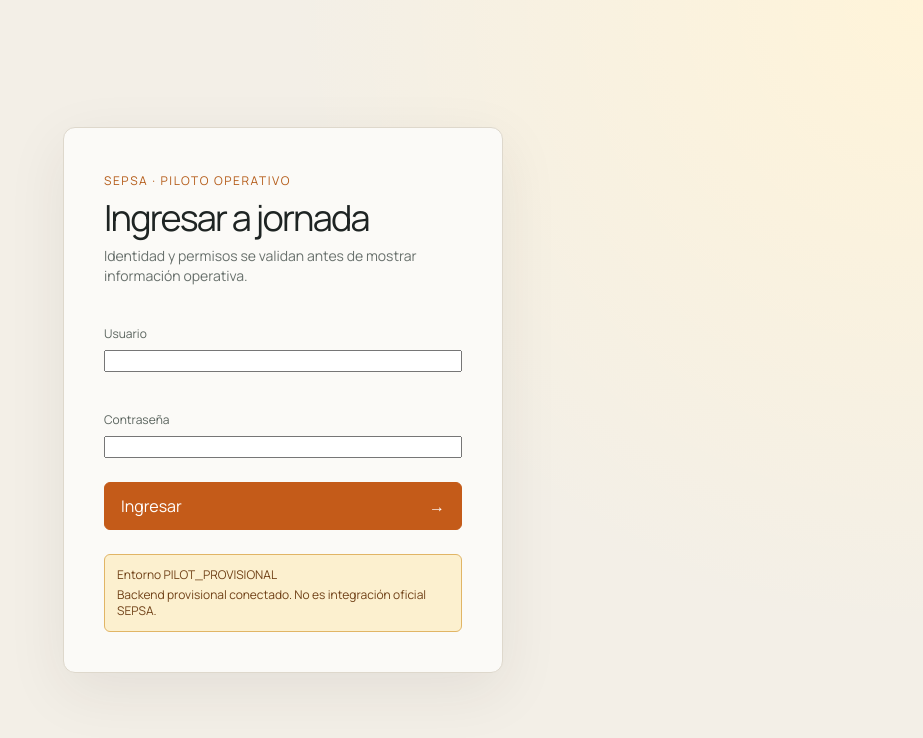
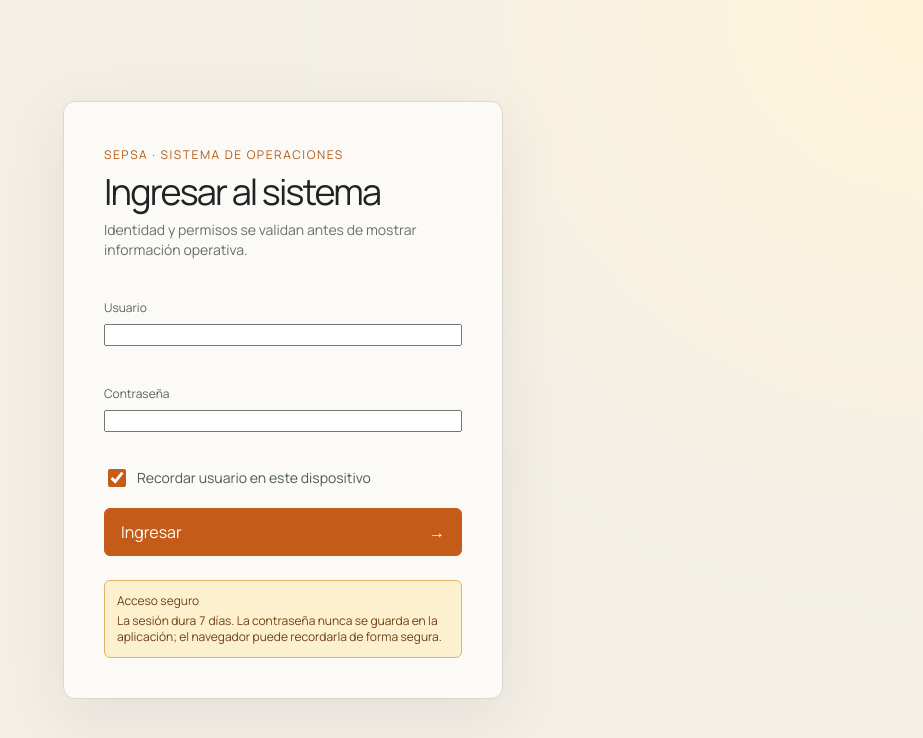
Before and after one commit to abdair-coca/SEPSA_villages, a React (Vite) app in the folder field-app/: page / in a window 1280 px wide. Shown: the top 738 px of the page, without its empty margins (357-1280 px from the left). Built offline with nearby package versions, Linux system fonts and the light colour scheme; no server answers.

Commit message:
feat(field-app): sesion persistente y recordar usuario

```diff
--- a/field-app/src/App.tsx
+++ b/field-app/src/App.tsx
@@ -6,29 +6,49 @@
 import { FieldApp, LoginScreen, OperationsApp } from "./ui";
 import type { Session, WorkPackageEnvelope } from "./domain";
 import type { IdentityPort, OperationsAuthorityPort } from "./ports";
+import { clearStoredSession, persistSession, readStoredSession } from "./application/session-persistence";
 
 const authority = typeof indexedDB === "undefined" ? undefined : new IndexedDbAuthorityRepository();
 const pilotBackendUrl = import.meta.env.VITE_PILOT_BACKEND_URL?.trim();
 const remoteAuthority = pilotBackendUrl ? new HttpPilotClient({ baseUrl: pilotBackendUrl }) : undefined;
+export function App() {
+  const [session, setSession] = useState<Session | undefined>(() => readStoredSession());
+  useEffect(() => {
+    if (!session) return;
+    if (!isValidFutureDate(session.expiresAt)) {
+      clearStoredSession();
+      setSession(undefined);
+      return;
+    }
+    remoteAuthority?.restoreSession(session);
+  }, [session]);
 
-export function App() {
-  const [session, setSession] = useState<Session>();
-  if (remoteAuthority) return <ConnectedApp authority={remoteAuthority} session={session} onAuthenticated={setSession} onLogout={() => setSession(undefined)} />;
+  const authenticate = (nextSession: Session): void => {
+    persistSession(nextSession);
+    setSession(nextSession);
+  };
+  const logout = (): void => {
+    clearStoredSession();
+    setSession(undefined);
+  };
+
+  if (remoteAuthority) return <ConnectedApp authority={remoteAuthority} session={session} onAuthenticated={authenticate} onLogout={logout} />;
   if (!authority) return <FieldApp store={createUnavailableAppStore()} />;
-  if (!session) return <LoginScreen authority={authority} onAuthenticated={setSession} />;
-  if (session.role === "ADMIN") return <OperationsApp authority={authority} session={session} onLogout={() => setSession(undefined)} />;
-  return <TechnicianRuntime authority={authority} session={session} onLogout={() => setSession(undefined)} />;
+  if (!session) return <LoginScreen authority={authority} onAuthenticated={authenticate} />;
+  if (session.role === "ADMIN") return <OperationsApp authority={authority} session={session} onLogout={logout} />;
+  return <TechnicianRuntime authority={authority} session={session} onLogout={logout} />;
 }
 
 function ConnectedApp({ authority, session, onAuthenticated, onLogout }: { authority: IdentityPort & OperationsAuthorityPort & HttpPilotClient; session?: Session; onAuthenticated: (session: Session) => void; onLogout: () => void }) {
-  if (!session) return <LoginScreen authority={authority} onAuthenticated={onAuthenticated} environment="PILOT_PROVISIONAL" />;
+  if (!session) return <LoginScreen authority={authority} onAuthenticated={onAuthenticated} />;
   const logout = () => { void authority.logout(session).catch(() => undefined); onLogout(); };
-  if (session.role === "ADMIN") return <OperationsApp authority={authority} session={session} onLogout={logout} environment="PILOT_PROVISIONAL" />;
+  if (session.role === "ADMIN") return <OperationsApp authority={authority} session={session} onLogout={logout} technicianId="10000000-0000-4000-8000-000000000002" />;
   return <TechnicianRuntime authority={authority} session={session} onLogout={logout} remote />;
 }
 
 function TechnicianRuntime({ authority, session, onLogout, remote = false }: { authority: IdentityPort & OperationsAuthorityPort; session: Session; onLogout: () => void; remote?: boolean }) {
   const [store, setStore] = useState<ReturnType<typeof createAuthenticatedTechnicianStore>>();
+  const [refreshAssigned, setRefreshAssigned] = useState<(() => Promise<void>)>();
   const [error, setError] = useState<string>();
   const deviceId = getStableDeviceId();
 
@@ -37,10 +57,23 @@
     const repository = new IndexedDbLocalRepository({ technicianId: session.userId, deviceId });
     void (async () => {
       try {
-        const envelope = await loadPackage(authority, session, deviceId, repository);
-        const transport = remote ? authority as HttpPilotClient : new SimulatedAuthoritySyncTransport(authority as IndexedDbAuthorityRepository, session, repository);
-        const nextStore = createAuthenticatedTechnicianStore(session.userId, deviceId, { repository, seedPackage: envelope.package, transport, authorization: remote ? authority as HttpPilotClient : undefined });
-        if (active) setStore(nextStore); else await repository.close();
+         const envelope = await loadPackage(authority, session, deviceId, repository);
+         const transport = remote ? authority as HttpPilotClient : new SimulatedAuthoritySyncTransport(authority as IndexedDbAuthorityRepository, session, repository);
+         const nextStore = createAuthenticatedTechnicianStore(session.userId, deviceId, { repository, seedPackage: envelope.package, transport, authorization: remote ? authority as HttpPilotClient : undefined });
+         let refreshInFlight: Promise<void> | undefined;
+         const refreshAssignedPackage = async (): Promise<void> => {
+           if (refreshInFlight) return refreshInFlight;
+           refreshInFlight = (async () => {
+             const nextEnvelope = await loadPackage(authority, session, deviceId, repository);
+             await repository.savePackage(nextEnvelope);
+             await nextStore.refresh();
+           })().finally(() => { refreshInFlight = undefined; });
+           return refreshInFlight;
+         };
+         if (active) {
+           setStore(nextStore);
+           setRefreshAssigned(() => refreshAssignedPackage);
+         } else await repository.close();
       } catch (reason) {
         await repository.close();
         if (active) setError(reason instanceof Error ? reason.message : "No pudimos descargar órdenes asignadas.");
@@ -49,9 +82,15 @@
     return () => { active = false; void repository.close(); };
   }, [authority, deviceId, session]);
 
+  useEffect(() => {
+    if (!refreshAssigned) return;
+    const interval = setInterval(() => { void refreshAssigned().catch(() => undefined); }, 30_000);
+    return () => clearInterval(interval);
+  }, [refreshAssigned]);
+
   if (error) return <main className="state-card state-card--error"><h2>No pudimos abrir jornada</h2><p>{error}</p><button className="primary-action" onClick={onLogout}>Volver al inicio</button></main>;
   if (!store) return <main className="state-card"><div className="loading-mark" /><h2>Descargando jornada</h2><p>Validando identidad y órdenes asignadas.</p></main>;
-  return <><div className="session-bar"><span>Técnico: <strong>{session.username}</strong></span><button onClick={onLogout}>Cerrar sesión</button></div><FieldApp store={store} technicianId={session.userId} deviceId={deviceId} enableReconnection={!remote} environment={remote ? "PILOT_PROVISIONAL" : "SIMULATED"} /></>;
+  return <><div className="session-bar"><span>Técnico: <strong>{session.displayName ?? session.username}</strong></span><button onClick={onLogout}>Cerrar sesión</button></div><FieldApp store={store} technicianId={session.userId} technicianName={session.displayName} deviceId={deviceId} enableReconnection={!remote} onRefreshAssigned={refreshAssigned} /></>;
 }
 
 async function loadPackage(authority: IdentityPort & OperationsAuthorityPort, session: Session, deviceId: string, repository: IndexedDbLocalRepository): Promise<WorkPackageEnvelope> {
@@ -60,6 +99,7 @@
     await repository.savePackage(envelope);
     return envelope;
   } catch (remoteError) {
+    if (remoteError instanceof Error && remoteError.name !== "NetworkUnknownError") throw remoteError;
     try {
       return createSimulatedPackageEnvelope(await repository.loadAssignedPackage());
     } catch {
@@ -79,3 +119,8 @@
   localStorage.setItem(storageKey, deviceId);
   return deviceId;
 }
+
+function isValidFutureDate(value?: string): boolean {
+  const timestamp = value ? Date.parse(value) : Number.NaN;
+  return Number.isFinite(timestamp) && timestamp > Date.now();
+}
--- /dev/null
+++ b/field-app/src/application/session-persistence.ts
@@ -0,0 +1,67 @@
+import type { Session } from "../domain";
+
+export const SESSION_STORAGE_KEY = "sepsa.authenticated-session";
+export const REMEMBERED_USERNAME_STORAGE_KEY = "sepsa.remembered-username";
+
+interface StorageLike {
+  getItem(key: string): string | null;
+  setItem(key: string, value: string): void;
+  removeItem(key: string): void;
+}
+
+export function readStoredSession(storage: StorageLike | undefined = getStorage()): Session | undefined {
+  if (!storage) return undefined;
+  try {
+    const value = storage.getItem(SESSION_STORAGE_KEY);
+    if (!value) return undefined;
+    const parsed = JSON.parse(value) as Partial<Session> & { sessionToken?: unknown };
+    if (!parsed.sessionId || !parsed.userId || !parsed.username || !parsed.role || !parsed.expiresAt) return undefined;
+    if (!isValidFutureDate(parsed.expiresAt)) {
+      storage.removeItem(SESSION_STORAGE_KEY);
+      return undefined;
+    }
+    const { sessionToken: _sessionToken, ...safeSession } = parsed;
+    storage.setItem(SESSION_STORAGE_KEY, JSON.stringify(safeSession));
+    return safeSession as Session;
+  } catch {
+    return undefined;
+  }
+}
+
+export function persistSession(session: Session, storage: StorageLike | undefined = getStorage()): void {
+  if (!storage) return;
+  try {
+    const { sessionToken: _sessionToken, ...safeSession } = session;
+    storage.setItem(SESSION_STORAGE_KEY, JSON.stringify(safeSession));
+  } catch {
+    // Session persistence is best effort; authentication must still work.
+  }
+}
+
+export function clearStoredSession(storage: StorageLike | undefined = getStorage()): void {
+  try { storage?.removeItem(SESSION_STORAGE_KEY); } catch { /* Storage can be unavailable in private mode. */ }
+}
+
+export function readRememberedUsername(storage: StorageLike | undefined = getStorage()): string {
+  if (!storage) return "";
+  try { return storage.getItem(REMEMBERED_USERNAME_STORAGE_KEY)?.trim() ?? ""; } catch { return ""; }
+}
+
+export function persistRememberedUsername(username: string, remember: boolean, storage: StorageLike | undefined = getStorage()): void {
+  if (!storage) return;
+  try {
+    if (remember && username.trim()) storage.setItem(REMEMBERED_USERNAME_STORAGE_KEY, username.trim());
+    else storage.removeItem(REMEMBERED_USERNAME_STORAGE_KEY);
+  } catch {
+    // Remembering the username is optional and must not block login.
+  }
+}
+
+function getStorage(): StorageLike | undefined {
+  return typeof localStorage === "undefined" ? undefined : localStorage;
+}
+
+function isValidFutureDate(value?: string): boolean {
+  const timestamp = value ? Date.parse(value) : Number.NaN;
+  return Number.isFinite(timestamp) && timestamp > Date.now();
+}
--- a/field-app/src/ui/LoginScreen.tsx
+++ b/field-app/src/ui/LoginScreen.tsx
@@ -1,16 +1,22 @@
 import { useState, type FormEvent } from "react";
 import type { DemoCredentials, Session } from "../domain";
 import type { IdentityPort } from "../ports";
+import { persistRememberedUsername, readRememberedUsername } from "../application/session-persistence";
 
-export function LoginScreen({ authority, onAuthenticated, environment = "SIMULATED" }: { authority: IdentityPort; onAuthenticated: (session: Session) => void; environment?: "SIMULATED" | "PILOT_PROVISIONAL" }) {
-  const [username, setUsername] = useState("");
+export function LoginScreen({ authority, onAuthenticated }: { authority: IdentityPort; onAuthenticated: (session: Session) => void }) {
+  const [username, setUsername] = useState(() => readRememberedUsername());
   const [password, setPassword] = useState("");
+  const [rememberUsername, setRememberUsername] = useState(true);
   const [error, setError] = useState("");
   const [busy, setBusy] = useState(false);
   async function submit(event: FormEvent) {
     event.preventDefault();
     setBusy(true);
-    try { const session = await authority.authenticate({ username, password } satisfies DemoCredentials); onAuthenticated(session); } catch (reason) { setError(reason instanceof Error ? reason.message : "No pudimos validar identidad."); } finally { setBusy(false); }
+    try {
+      const session = await authority.authenticate({ username, password } satisfies DemoCredentials);
+      persistRememberedUsername(username, rememberUsername);
+      onAuthenticated(session);
+    } catch (reason) { setError(reason instanceof Error ? reason.message : "No pudimos validar identidad."); } finally { setBusy(false); }
   }
-  return <main className="login-shell"><section className="login-card"><span className="eyebrow">SEPSA · PILOTO OPERATIVO</span><h1>Ingresar a jornada</h1><p>Identidad y permisos se validan antes de mostrar información operativa.</p><form className="login-form" onSubmit={submit}><label className="text-field"><span>Usuario</span><input autoComplete="username" value={username} onChange={(event) => setUsername(event.target.value)} required /></label><label className="text-field"><span>Contraseña</span><input type="password" autoComplete="current-password" value={password} onChange={(event) => setPassword(event.target.value)} required /></label>{error ? <p className="form-error" role="alert">{error}</p> : null}<button className="primary-action" disabled={busy}>{busy ? "Validando…" : "Ingresar"}<span>→</span></button></form><div className="simulation-note"><strong>Entorno {environment}</strong><span>{environment === "SIMULATED" ? "Use credenciales definidas en documentación del piloto. No es identidad institucional." : "Backend provisional conectado. No es integración oficial SEPSA."}</span></div></section></main>;
+  return <main className="login-shell"><section className="login-card"><span className="eyebrow">SEPSA · SISTEMA DE OPERACIONES</span><h1>Ingresar al sistema</h1><p>Identidad y permisos se validan antes de mostrar información operativa.</p><form className="login-form" onSubmit={submit}><label className="text-field"><span>Usuario</span><input autoComplete="username" value={username} onChange={(event) => setUsername(event.target.value)} required /></label><label className="text-field"><span>Contraseña</span><input type="password" autoComplete="current-password" value={password} onChange={(event) => setPassword(event.target.value)} required /></label><label className="checkbox-field"><input type="checkbox" checked={rememberUsername} onChange={(event) => setRememberUsername(event.target.checked)} /><span>Recordar usuario en este dispositivo</span></label>{error ? <p className="form-error" role="alert">{error}</p> : null}<button className="primary-action" disabled={busy}>{busy ? "Validando…" : "Ingresar"}<span>→</span></button></form><div className="simulation-note"><strong>Acceso seguro</strong><span>La sesión dura 7 días. La contraseña nunca se guarda en la aplicación; el navegador puede recordarla de forma segura.</span></div></section></main>;
 }
```
Also changed, not shown: 2 other files (tests, documents, lock files or other folders).
